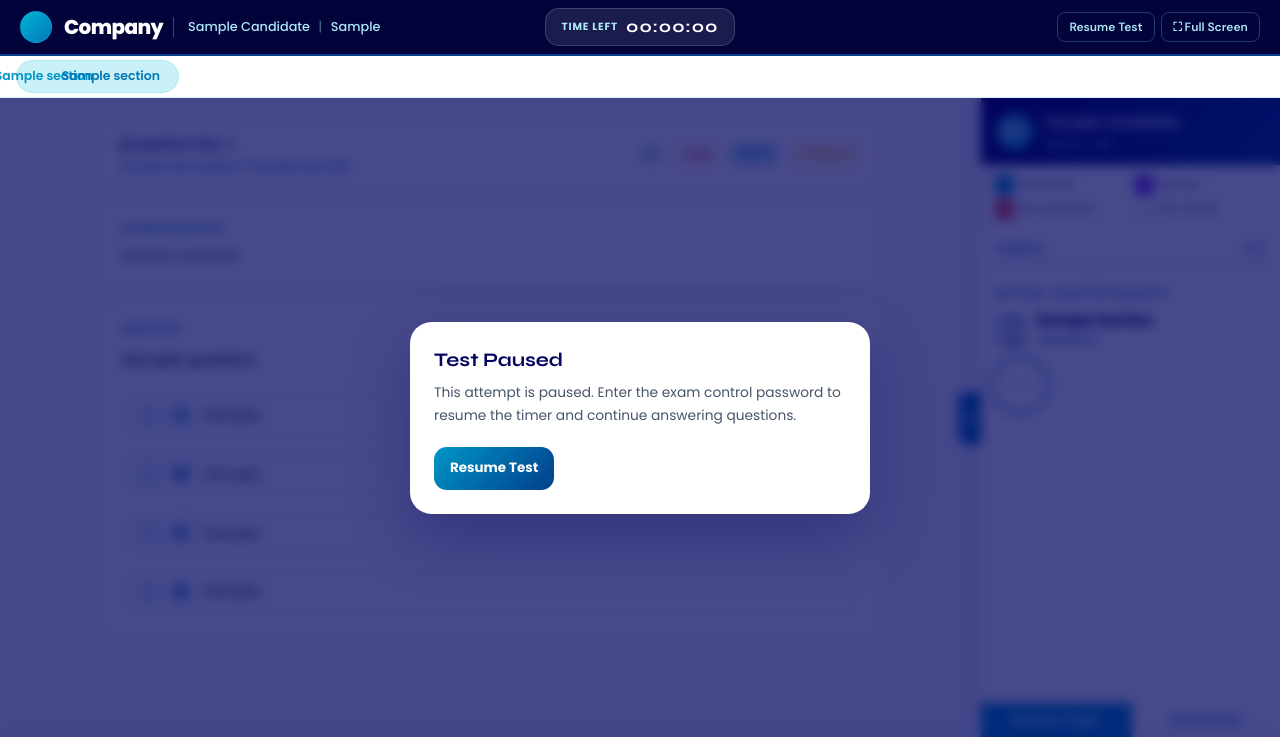
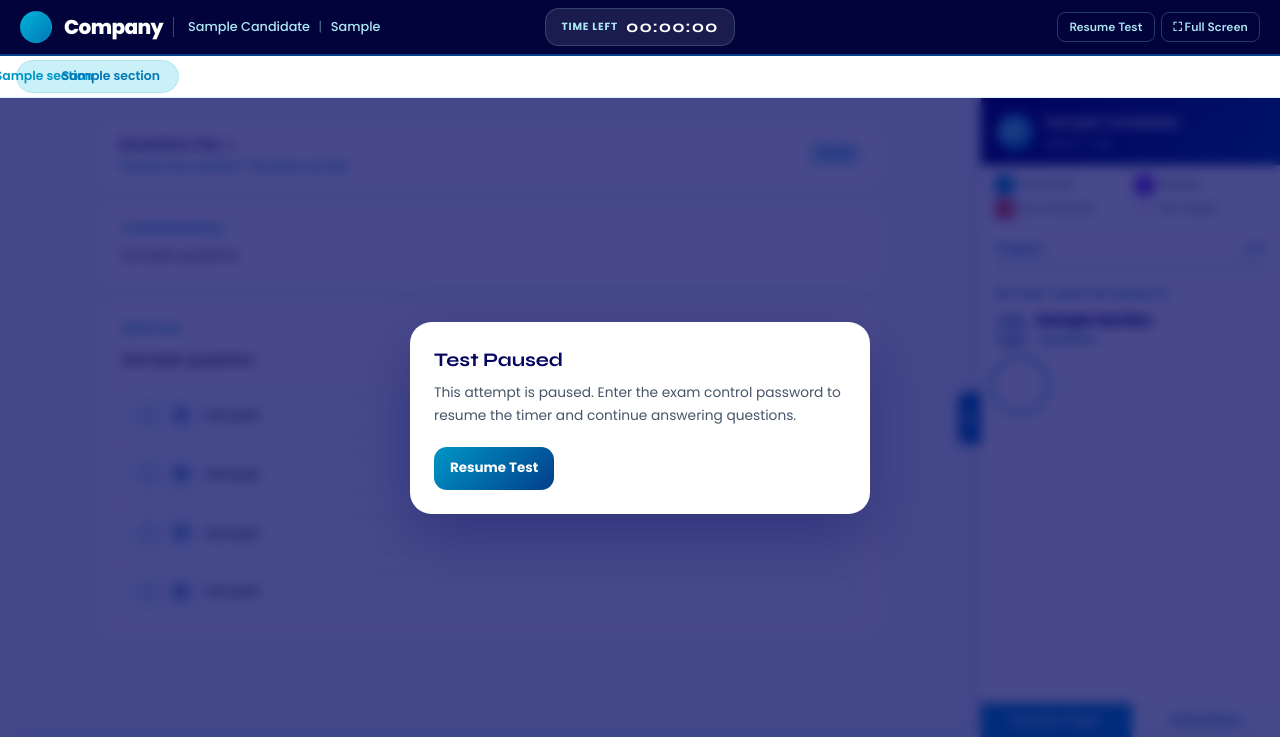
Before and after one commit to Gd0810/Quiz_Management-, a Django app: template Redmock/templates/quiz/take_test.html in a window 1280 px wide. Shown: the top 737 px of the page. Run offline with Django 5.2, Linux system fonts and the light colour scheme; the template is opened without the code that fills it: most values are stand-ins (such as "Sample title", 1, 10 or a date in 2020); style sheets or scripts are compiled from the project's sources; some libraries are stand-ins or nearby versions.

Commit message:
update:in_test_area_qustion_bug_fix

```diff
--- a/Redmock/templates/quiz/take_test.html
+++ b/Redmock/templates/quiz/take_test.html
@@ -743,10 +743,7 @@ body { font-family:'DM Sans',sans-serif; background:#eaf7fc; color:#1e293b; }
                     <div class="tt-qnum-sub">{{ question.test_subject.subject }}{% if question.sub_title %} / {{ question.sub_title.title }}{% endif %}</div>
                 </div>
                 <div class="tt-qmeta">
-                    <span class="tt-mark-pill pos">+{{ attempt.positive_mark|default:"1" }}</span>
-                    <span class="tt-mark-pill neg">-{{ attempt.negative_mark|default:"0.5" }}</span>
                     <span class="tt-time-badge" id="qt-{{ forloop.counter0 }}">00:00</span>
-                    <button type="button" class="tt-report-btn">⚑ Report</button>
                 </div>
             </div>
 
```
Also changed, not shown: Redmock/db.sqlite3.
